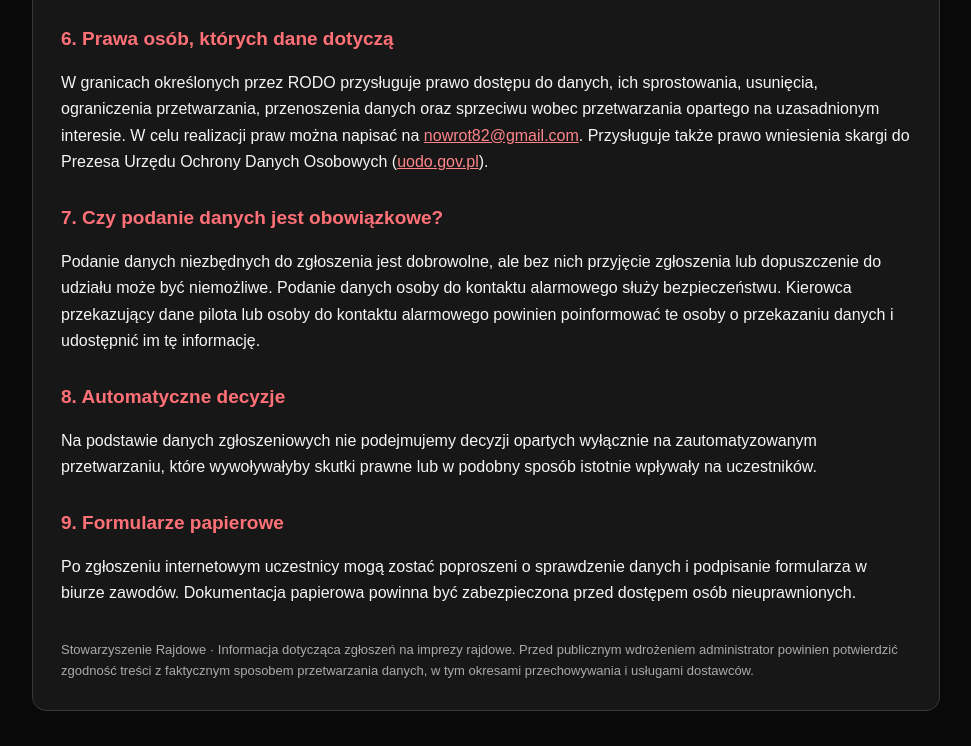
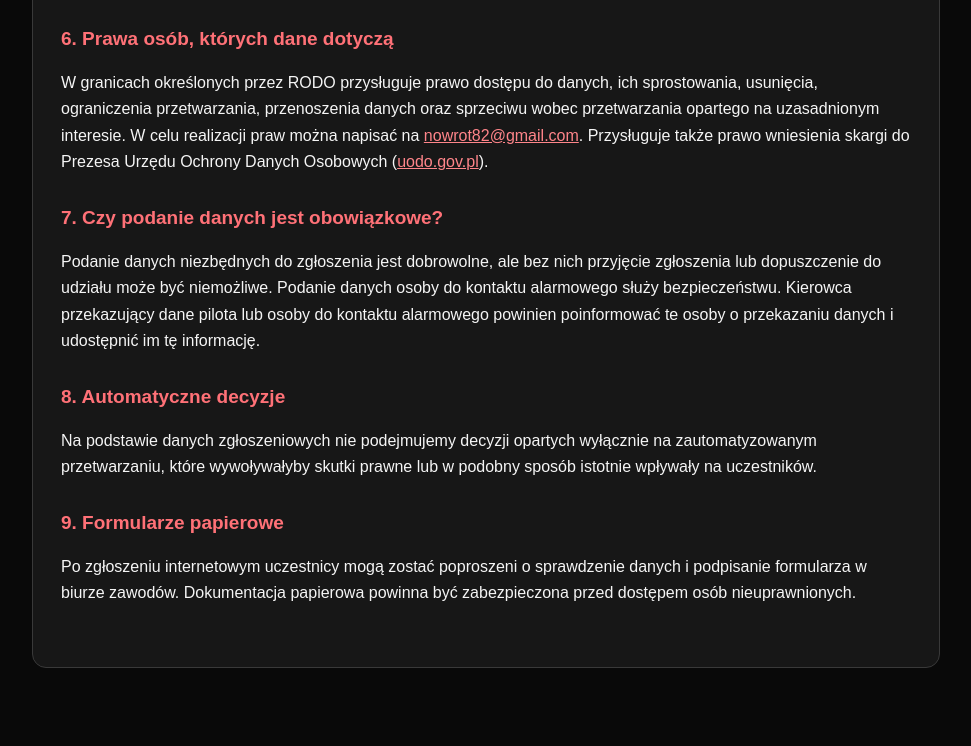
Before and after one commit to nowrot82-ship-it/akr-wyniki-live, a plain HTML site: page polityka-prywatnosci-akr.html in a window 1280 px wide. Shown: the part 1304-2050 px from the top of the page, without its empty margins (154-1125 px from the left). After the commit the page ends 2007 px from the top, so only its background shows below. Drawn offline with Linux system fonts and the light colour scheme.

Commit message:
Update polityka-prywatnosci-akr.html

```diff
--- a/polityka-prywatnosci-akr.html
+++ b/polityka-prywatnosci-akr.html
@@ -11,5 +11,5 @@
 <h2>7. Czy podanie danych jest obowiązkowe?</h2><p>Podanie danych niezbędnych do zgłoszenia jest dobrowolne, ale bez nich przyjęcie zgłoszenia lub dopuszczenie do udziału może być niemożliwe. Podanie danych osoby do kontaktu alarmowego służy bezpieczeństwu. Kierowca przekazujący dane pilota lub osoby do kontaktu alarmowego powinien poinformować te osoby o przekazaniu danych i udostępnić im tę informację.</p>
 <h2>8. Automatyczne decyzje</h2><p>Na podstawie danych zgłoszeniowych nie podejmujemy decyzji opartych wyłącznie na zautomatyzowanym przetwarzaniu, które wywoływałyby skutki prawne lub w podobny sposób istotnie wpływały na uczestników.</p>
 <h2>9. Formularze papierowe</h2><p>Po zgłoszeniu internetowym uczestnicy mogą zostać poproszeni o sprawdzenie danych i podpisanie formularza w biurze zawodów. Dokumentacja papierowa powinna być zabezpieczona przed dostępem osób nieuprawnionych.</p>
-<footer>Stowarzyszenie Rajdowe · Informacja dotycząca zgłoszeń na imprezy rajdowe. Przed publicznym wdrożeniem administrator powinien potwierdzić zgodność treści z faktycznym sposobem przetwarzania danych, w tym okresami przechowywania i usługami dostawców.</footer>
+<footer></footer>
 </main></body></html>
```
